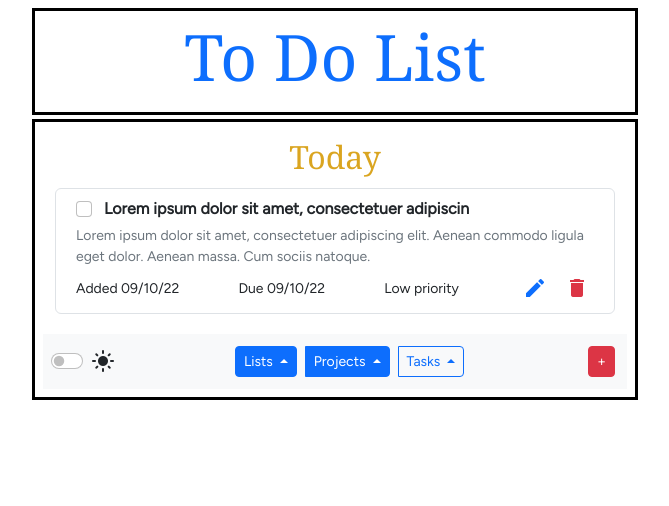
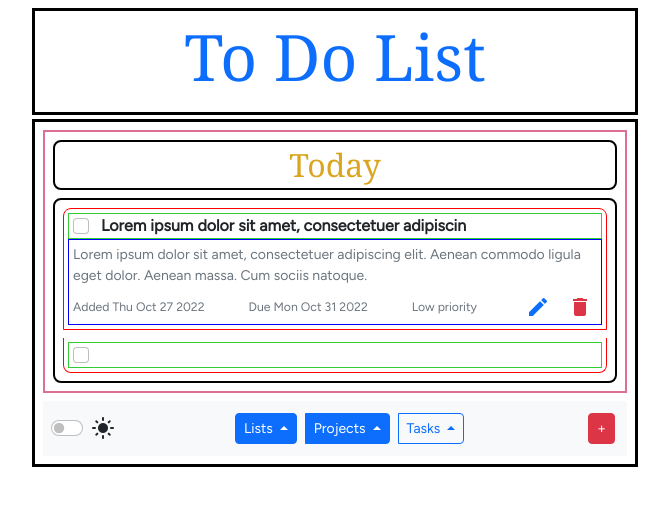
Before and after one commit to mchlol/todo, a plain HTML site: page index.html in a window 1280 px wide. Shown: the whole page, without its empty margins (305-974 px from the left). Drawn offline with nearby package versions, Linux system fonts and the light colour scheme.

Commit message:
start dom functions

```diff
--- a/index.bundle.js
+++ b/index.bundle.js
@@ -1,2 +1,2 @@
-(()=>{"use strict";const o=o=>{const e=new Date,n=e.toDateString(),t=new Date(o).toDateString();return n===t?"Today":Date.parse(o)<e?"Overdue":Date.parse(o)?t?"Soon":void 0:"Someday"};console.log("Today: "+o("2022-10-26")),console.log("Yesterday: "+o("2021-10-26")),console.log("No input: "+o()),console.log("Future: "+o("2022-10-28")),console.log("null: "+o(null)),console.log("undefined: "+o(void 0)),console.log("random string: "+o("ahlfkahef")),console.log("2: "+o(2)),console.log("Huge number: "+o(999999999999999)),document.querySelector("#current-view-title").textContent="Today"})();
+(()=>{"use strict";const e=e=>{const t=new Date,o=t.toDateString(),n=new Date(e).toDateString();return o===n?"Today":Date.parse(e)<t?"Overdue":Date.parse(e)?n?"Soon":void 0:"Someday"};console.log("Today: "+e("2022-10-26")),console.log("Yesterday: "+e("2021-10-26")),console.log("No input: "+e()),console.log("Future: "+e("2022-10-28")),console.log("null: "+e(null)),console.log("undefined: "+e(void 0)),console.log("random string: "+e("ahlfkahef")),console.log("2: "+e(2)),console.log("Huge number: "+e(999999999999999));let t=new Date;const o=new class{constructor(e,t,o,n,s){this.title=e,this.description=t,this.dateAdded=o.toDateString(),this.dueDate=n.toDateString(),this.priority=s}}("Lorem ipsum dolor sit amet, consectetuer adipiscin","make list, buy adaptor, find winter clothes, replace batteries",t,t,"Low priority");console.log(o);const n=document.querySelector("#task-list");!function(e){let t=document.createElement("li");t.classList.add("list-group-item","task-item-wrapper","m-1","p-1");let o=document.createElement("div");o.classList.add("task-text-primary");let s=document.createElement("input");s.type="checkbox",s.classList.add("form-check-input","m-1");let l=document.createElement("span");l.classList.add("fw-bold","m-1"),l.textContent=e.title,o.appendChild(s,l),document.createElement("div").classList.add("task-text-secondary"),t.appendChild(o),n.appendChild(t)}(o)})();
 //# sourceMappingURL=index.bundle.js.map
--- a/index.html
+++ b/index.html
@@ -18,39 +18,42 @@
 <body>
     <main class="container-fluid mt-2">
 
-        <!-- start header -->
+        <!-- start app header -->
         <header class="text-center p-2 mt-1 mb-1 w-100" style="border: 3px solid black">
             <h1 class="display-3 text-primary">To Do List</h1>
 
         </header>
-        <!-- end header -->
+        <!-- end app header -->
 
         <!-- start content wrap -->
         <div class="p-2 mb-2" style="border: 3px solid black">
 
             <!-- start view wrap - create with js -->
-            <div id="view-wrap" class="p-2">
+            <div id="view-wrap" class="p-2" style="border: 2px solid palevioletred">
 
                 <!-- start view heading -->
-                <h2 id="current-view-title" class="text-center">
+                <h2 id="current-view-title" class="text-center p-1" style="border: 2px solid black; border-radius: 8px">
                     Today
                 </h2>
                 <!-- end view heading -->
 
                 <!-- start tasks list -->
-                <ul class="list-group">
+                <ul id="task-list" class="list-group p-1" style="border: 2px solid black; border-radius: 8px">
 
-                    <li class="list-group-item m-1 border">
+                    <li class="list-group-item task-item-wrapper m-1 p-1">
 
+                        <div class="task-text-primary">
                             <!-- checkbox -->
                             <input type="checkbox" value="mark-complete" id="check-task1" class="form-check-input m-1">
 
                             <!-- title -->
-                        <span id="display-task1" class="fw-bold m-1">Lorem ipsum dolor sit amet,
+                            <span id="task-item1" class="fw-bold m-1">Lorem ipsum dolor sit amet,
                                 consectetuer adipiscin</span>
+                        </div>
 
+                        <div class="task-text-secondary text-muted small">
                             <!-- notes -->
-                        <p class="text-muted small m-1 text-justify" id="display-tasknotes">
+                            <p class="m-1 text-justify" id="display-tasknotes">
                                 Lorem ipsum dolor sit
                                 amet, consectetuer adipiscing elit. Aenean commodo ligula eget dolor. Aenean
                                 massa. Cum sociis natoque.
@@ -59,9 +62,9 @@
                             <!-- details row -->
                             <div class="d-flex flex-wrap justify-content-between align-items-center">
                                 <span class="small m-1">
-                                <span class="task-added">Added</span> 09/10/22</span>
+                                    <span class="task-added">Added</span> Thu Oct 27 2022</span>
                                 <span class="small m-1">
-                                <span class="task-dueDate">Due</span> 09/10/22</span>
+                                    <span class="task-dueDate">Due</span> Mon Oct 31 2022</span>
                                 <span class="small m-1">
                                     <span id="task-priority">Low</span> priority</span>
 
@@ -80,6 +83,8 @@
                                 </div>
                                 <!-- end task icons -->
                             </div>
+                        </div>
+
                     </li>
                 </ul>
                 <!-- end tasks list -->
```
Also changed, not shown: 1 other file. Lines whose indentation alone changed are shown as unchanged.
